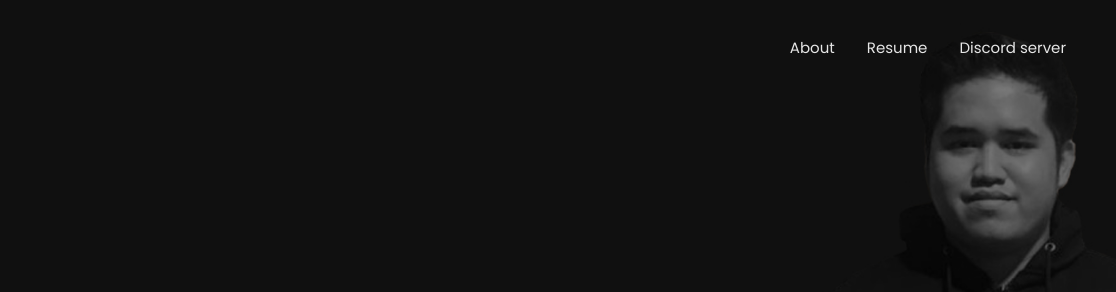
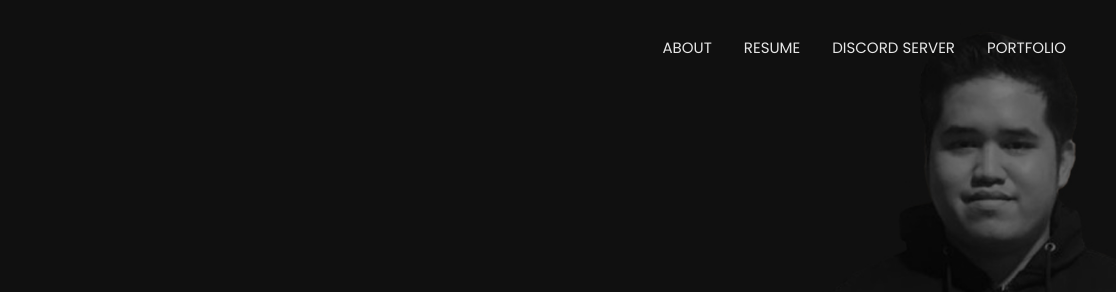
Before and after one commit to fathalfath30/fathalfath30.github.io, a plain HTML site: page index.html in a window 1280 px wide. Shown: the top 292 px of the page, 164-1280 px from the left. Drawn offline with Linux system fonts and the light colour scheme.

Commit message:
feat: enabling portfolio and uppercase all wording in navbar

```diff
--- a/index.html
+++ b/index.html
@@ -75,10 +75,10 @@
   <div class="collapse navbar-collapse order-1 order-lg-0" id="navbarSupportedContent">
     <!-- Navbar menu-->
     <ul class="navbar-nav ml-auto">
-      <li class="nav-item"><a class="nav-link" href="#about">About</a></li>
-      <li class="nav-item"><a class="nav-link" href="#resume">Resume</a></li>
-      <li class="nav-item"><a class="nav-link" href="https://discord.gg/tNgw2wm" target='_blank'>Discord server</a></li>
-      <!--<li class="nav-item"><a class="nav-link" href="#portfolio">Portfolio</a></li>-->
+      <li class="nav-item"><a class="nav-link" href="#about">ABOUT</a></li>
+      <li class="nav-item"><a class="nav-link" href="#resume">RESUME</a></li>
+      <li class="nav-item"><a class="nav-link" href="https://discord.gg/tNgw2wm" target='_blank'>DISCORD SERVER</a></li>
+      <li class="nav-item"><a class="nav-link" href="#portfolio">PORTFOLIO</a></li>
     </ul>
   </div>
 </nav>
@@ -91,7 +91,8 @@
       <div class="col-12 col-lg-8 home-content text-center">
         <h1 class="home-name">Alfath <span>Dioni</span></h1>
         <h4 class="cd-headline clip home-headline">
-          I’m a <span class="cd-words-wrapper single-headline"><b class="is-visible">Developer</b><b>Freelancers</b></span>
+          I’m a
+          <span class="cd-words-wrapper single-headline"><b class="is-visible">Developer</b><b>Freelancers</b></span>
         </h4>
       </div>
     </div>
@@ -347,10 +348,10 @@
 </div>
 <!-- END: Resume -->
 
-<!-- END: portfolio -->
-<!--<div class="lightbox-wrapper" data-simplebar id="portfolio">
+<!-- START: portfolio -->
+<div class="lightbox-wrapper" data-simplebar id="portfolio">
   <div class="container">
-    <div class="lightbox-close">portfolio
+    <div class="lightbox-close">
       <div class="close-btn" data-modal-close=""><span class="btn-line"></span></div>
     </div>
     <div class="row">
@@ -365,10 +366,10 @@
               </div>
             </div>
           </div>
-          &lt;!&ndash; Portfolio section&ndash;&gt;
+          <!-- Portfolio section-->
           <div class="portfolio-section single-section">
             <div class="row">
-              &lt;!&ndash; Filter nav&ndash;&gt;
+              <!-- Filter nav-->
               <div class="col-12">
                 <ul aria-label="Filter Control" class="list-inline filter-control" role="group">
                   <li class="list-inline-item tab-active" data-filter="*">All</li>
@@ -379,9 +380,9 @@
               </div>
             </div>
 
-            &lt;!&ndash; Thumbnail list&ndash;&gt;
+            <!-- Thumbnail list-->
             <div class="portfolio-grid row">
-              &lt;!&ndash; START: item &ndash;&gt;
+              <!-- START: item -->
               <div class="single-item col-6 col-lg-4 web">
                 <a class="portfolio-item" data-lightbox href="img/portfolio/pln_interview.jpg">
                   <div class="portfolio-wrapper">
@@ -392,9 +393,9 @@
                   </div>
                 </a>
               </div>
-              &lt;!&ndash; END: item &ndash;&gt;
+              <!-- END: item -->
 
-              &lt;!&ndash; START: item &ndash;&gt;
+              <!-- START: item -->
               <div class="single-item col-6 col-lg-4 web">
                 <a class="portfolio-item" data-lightbox href="img/portfolio/kemenparekraf_gisata_full.jpg">
                   <div class="portfolio-wrapper">
@@ -405,9 +406,9 @@
                   </div>
                 </a>
               </div>
-              &lt;!&ndash; END: item &ndash;&gt;
+              <!-- END: item -->
 
-              &lt;!&ndash; START: item &ndash;&gt;
+              <!-- START: item -->
               <div class="single-item col-6 col-lg-4 web">
                 <a class="portfolio-item" data-lightbox href="img/portfolio/zonasea_homepage_full.jpg">
                   <div class="portfolio-wrapper">
@@ -418,9 +419,9 @@
                   </div>
                 </a>
               </div>
-              &lt;!&ndash; END: item &ndash;&gt;
+              <!-- END: item -->
 
-              &lt;!&ndash; START: item &ndash;&gt;
+              <!-- START: item -->
               <div class="single-item col-6 col-lg-4 web">
                 <a class="portfolio-item" data-lightbox href="img/portfolio/zonasea_admin_full.jpeg">
                   <div class="portfolio-wrapper">
@@ -432,9 +433,9 @@
                   </div>
                 </a>
               </div>
-              &lt;!&ndash; END: item &ndash;&gt;
+              <!-- END: item -->
 
-              &lt;!&ndash; START: item &ndash;&gt;
+              <!-- START: item -->
               <div class="single-item col-6 col-lg-4 web">
                 <a class="portfolio-item" data-lightbox href="img/portfolio/budi_luhur_dashboard_full.jpg">
                   <div class="portfolio-wrapper">
@@ -445,9 +446,9 @@
                   </div>
                 </a>
               </div>
-              &lt;!&ndash; END: item &ndash;&gt;
+              <!-- END: item -->
 
-              &lt;!&ndash; START: item &ndash;&gt;
+              <!-- START: item -->
               <div class="single-item col-6 col-lg-4 web">
                 <a class="portfolio-item" data-lightbox href="img/portfolio/budi_luhur_spk_full.jpg">
                   <div class="portfolio-wrapper">
@@ -458,9 +459,9 @@
                   </div>
                 </a>
               </div>
-              &lt;!&ndash; END: item &ndash;&gt;
+              <!-- END: item -->
 
-              &lt;!&ndash; START: item &ndash;&gt;
+              <!-- START: item -->
               <div class="single-item col-6 col-lg-4 web">
                 <a class="portfolio-item" data-lightbox href="img/portfolio/budi_luhur_kprs.jpg">
                   <div class="portfolio-wrapper">
@@ -472,9 +473,9 @@
                   </div>
                 </a>
               </div>
-              &lt;!&ndash; END: item &ndash;&gt;
+              <!-- END: item -->
 
-              &lt;!&ndash; START: item &ndash;&gt;
+              <!-- START: item -->
               <div class="single-item col-6 col-lg-4 mobile">
                 <a class="portfolio-item" data-lightbox href="img/portfolio/budi_luhur_pmb_full.jpg">
                   <div class="portfolio-wrapper">
@@ -486,9 +487,9 @@
                   </div>
                 </a>
               </div>
-              &lt;!&ndash; END: item &ndash;&gt;
+              <!-- END: item -->
 
-              &lt;!&ndash; START: item &ndash;&gt;
+              <!-- START: item -->
               <div class="single-item col-6 col-lg-4 mobile">
                 <a class="portfolio-item" data-lightbox href="img/portfolio/budi_luhur_student_full.png">
                   <div class="portfolio-wrapper">
@@ -500,9 +501,9 @@
                   </div>
                 </a>
               </div>
-              &lt;!&ndash; END: item &ndash;&gt;
+              <!-- END: item -->
 
-              &lt;!&ndash; START: item &ndash;&gt;
+              <!-- START: item -->
               <div class="single-item col-6 col-lg-4 other">
                 <a class="portfolio-item" data-lightbox href="img/portfolio/budi_luhur_bot_kprs_telegram_full.jpg">
                   <div class="portfolio-wrapper">
@@ -514,7 +515,7 @@
                   </div>
                 </a>
               </div>
-              &lt;!&ndash; END: item &ndash;&gt;
+              <!-- END: item -->
 
             </div>
           </div>
@@ -522,7 +523,7 @@
       </div>
     </div>
   </div>
-</div>-->
+</div>
 <!-- END: portfolio -->
 
 <!-- Scripts-->
```
